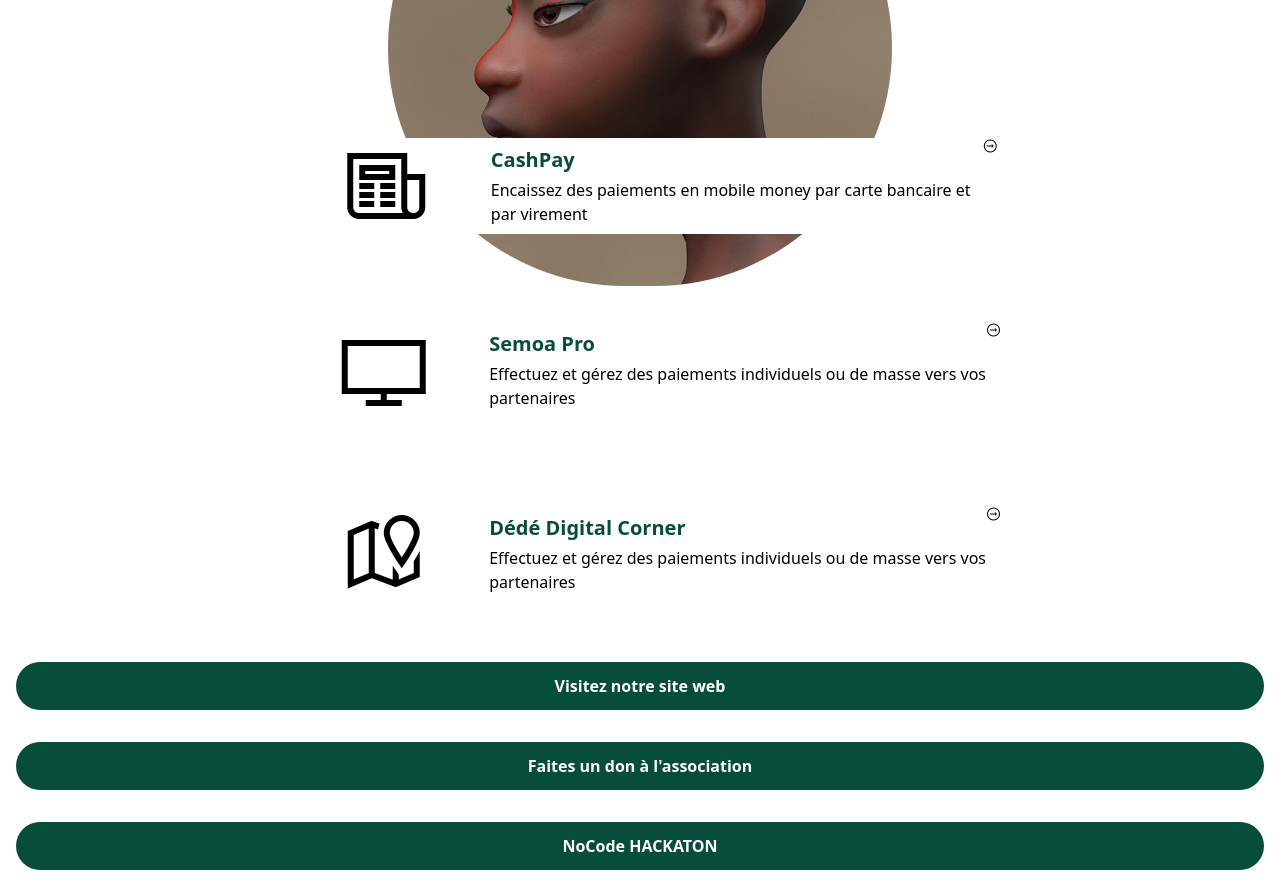
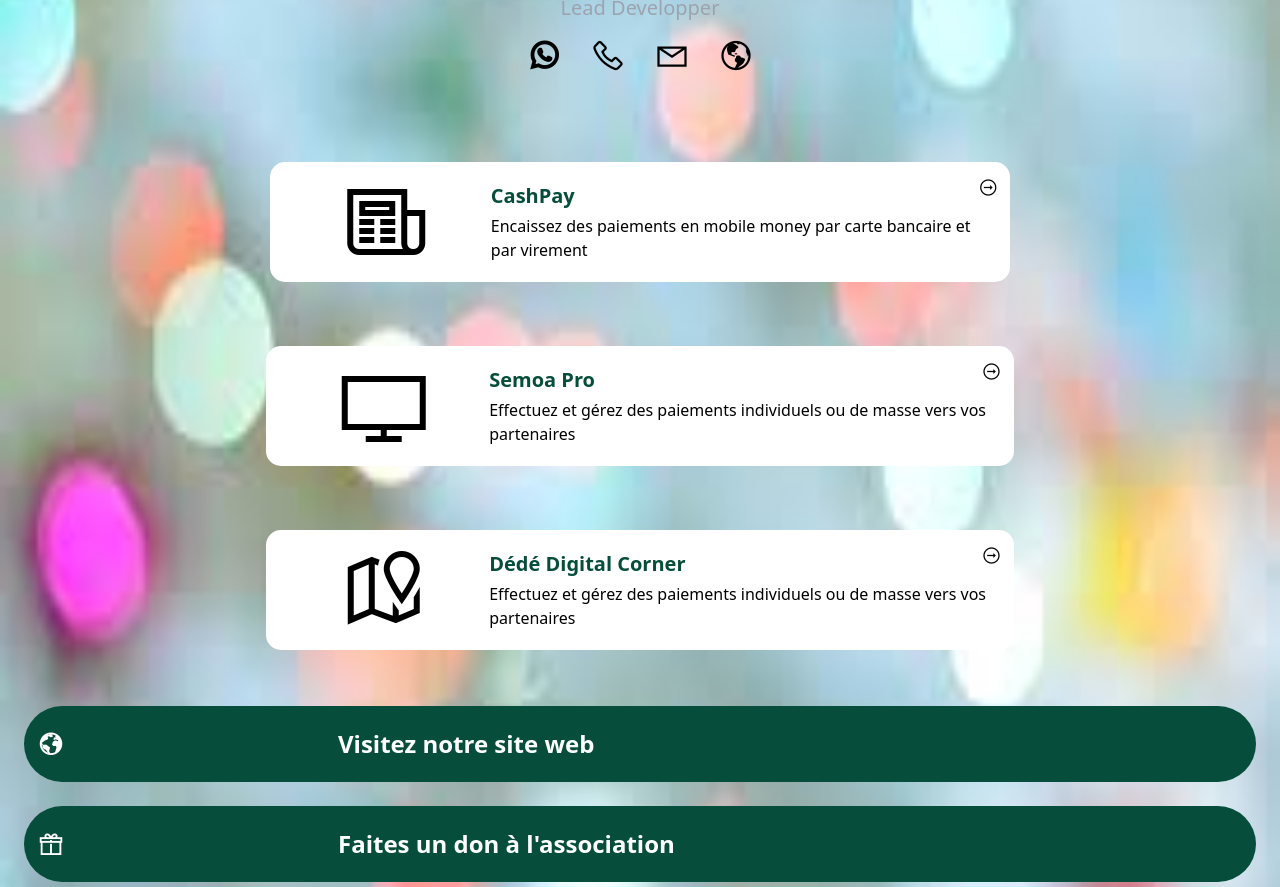
Before and after one commit to helium-tech/mycaticards, a Nuxt app: page /helium-tech/6531645 in a window 1280 px wide. Shown: the part 880-1767 px from the top of the page. Built offline with nearby package versions, Linux system fonts and the light colour scheme.

Commit message:
Profil update

```diff
--- a/pages/helium-tech/6531645.vue
+++ b/pages/helium-tech/6531645.vue
@@ -1,38 +1,33 @@
 <template>
-    <div class="font-sans">
-        <header class="h-auto flex items-center flex-col">
+    <div class="font-['montserrat']">
+         <header class="relative flex flex-col items-center h-auto ">
              <div class="inset-0 w-screen">
                <img src="@/assets/images/banner.jpg" alt="" width="100%">
              </div>
+             <img src="@/assets/images/avatar.jpg" alt="" class="absolute z-50 m-auto border-2 rounded-full -bottom-16" width="40%">
          </header>
-        <div class="relative flex flex-col  items-center h-auto">
-            <img src="@/assets/images/avatar.jpg" alt=""
-                class="absolute rounded-full -top-10 m-auto border-white border-4" width="40%">
-            <span class="font-bold text-2xl mt-28 ">Charles K. DZADU</span>
-            <div class="space-y-4 flex flex-col text-center items-center justify-center">
+        <div class="relative flex flex-col items-center h-auto pb-6">
+        <img src="@/assets/images/bg.jpg" alt="" class="absolute w-full h-full -z-50">
+        <span class="z-10 text-3xl font-bold mt-28">Charles K. DZADU</span>
+        <div class="z-10 flex flex-col items-center justify-center space-y-4 text-center">
             <span class="text-xl text-gray-400">Lead Developper</span>
-                <div class="flex space-x-7 font-bold text-2xl">
+            <div class="flex text-4xl font-bold space-x-7">
                 <i class="lab la-whatsapp"></i>
                 <i class="las la-phone"></i>
                 <i class="las la-envelope"></i>
                 <i class="las la-globe-americas"></i>
             </div>
         </div>
-
-
-
-            <span class="text-green-900 font-bold text-3xl">Nos Services</span>
-
-
-            <div class="p-3 w-auto h-auto bg-white rounded-xl mx-4 my-8">
-                <div class="bg-white h-full w-full relative flex space-x-5 items-center justify-center">
-                    <i class="lar la-arrow-alt-circle-right -rotate-45 absolute top-0 right-0"></i>
-                    <div class="w-1/4 flex text-center items-center justify-center">
-                        <i class="las la-newspaper text-black text-8xl"></i>
+        <span class="mt-5 text-3xl font-bold text-green-900">Nos Services</span>
+        <div class="z-10 w-auto h-auto p-3 mx-4 my-8 bg-white rounded-xl">
+            <div class="relative flex items-center justify-center w-full h-full space-x-5 bg-white">
+                <i class="absolute top-0 right-0 text-xl rotate-45 lar la-arrow-alt-circle-right"></i>
+                <div class="flex items-center justify-center w-1/4 text-center">
+                    <i class="text-black las la-newspaper text-8xl"></i>
                 </div>
                 <div class="w-3/4 space-y-1">
-                        <div class=" w-3/4 inline-block">
-                            <span class="text-green-900 font-bold text-xl">CashPay</span>
+                    <div class="inline-block w-3/4 ">
+                        <span class="text-xl font-bold text-green-900">CashPay</span>
                     </div>
                     <p>
                         Encaissez des paiements en mobile money par carte bancaire et par virement
@@ -40,17 +35,15 @@
                 </div>
             </div>
         </div>
-
-
-            <div class="p-3 w-auto h-auto bg-white rounded-xl mx-4 my-8">
-                <div class="bg-white h-full w-full relative flex space-x-5 items-center justify-center">
-                    <i class="lar la-arrow-alt-circle-right -rotate-45 absolute top-0 right-0"></i>
-                    <div class="w-1/4 flex text-center items-center justify-center">
-                        <i class="las la-desktop text-black text-8xl"></i>
+        <div class="z-10 w-auto h-auto p-3 mx-4 my-8 bg-white rounded-xl">
+            <div class="relative flex items-center justify-center w-full h-full space-x-5 bg-white">
+                <i class="absolute top-0 right-0 text-xl -rotate-45 lar la-arrow-alt-circle-right"></i>
+                <div class="flex items-center justify-center w-1/4 text-center">
+                    <i class="text-black las la-desktop text-8xl"></i>
                 </div>
                 <div class="w-3/4 space-y-1">
-                        <div class=" w-3/4 inline-block">
-                            <span class="text-green-900 font-bold text-xl">Semoa Pro</span>
+                    <div class="inline-block w-3/4 ">
+                        <span class="text-xl font-bold text-green-900">Semoa Pro</span>
                     </div>
                     <p>
                        Effectuez et gérez des paiements individuels ou de masse vers vos partenaires
@@ -58,17 +51,15 @@
                 </div>
             </div>
         </div>
-
-
-            <div class="p-3 w-auto h-auto bg-white rounded-xl mx-4 my-8">
-                <div class="bg-white h-full w-full relative flex space-x-5 items-center justify-center">
-                    <i class="lar la-arrow-alt-circle-right -rotate-45 absolute top-0 right-0"></i>
-                    <div class="w-1/4 flex text-center items-center justify-center">
-                        <i class="las la-map-marked text-black text-8xl"></i>
+        <div class="z-10 w-auto h-auto p-3 mx-4 my-8 bg-white rounded-xl">
+            <div class="relative flex items-center justify-center w-full h-full space-x-5 bg-white">
+                <i class="absolute top-0 right-0 text-xl -rotate-45 text- lar la-arrow-alt-circle-right"></i>
+                <div class="flex items-center justify-center w-1/4 text-center">
+                    <i class="text-black las la-map-marked text-8xl"></i>
                 </div>
                 <div class="w-3/4 space-y-1">
-                        <div class=" w-3/4 inline-block">
-                            <span class="text-green-900 font-bold text-xl">Dédé Digital Corner</span>
+                    <div class="inline-block w-3/4 ">
+                        <span class="text-xl font-bold text-green-900">Dédé Digital Corner</span>
                     </div>
 
                     <p>
@@ -78,25 +69,34 @@
             </div>
         </div>
 
-            <div class="w-full m-4 flex flex-col justify-center items-center px-4">
-                <a href="#"
-                    class="w-full h-auto rounded-3xl text-center bg-green-900 text-white font-semibold text-base  py-3">Visitez
-                    notre site web</a>
+        <div class="z-10 flex flex-col items-center justify-center w-full p-6 space-y-6">
+            <a href="#" class="flex items-center justify-center w-full h-auto px-3 py-5 text-lg font-semibold text-center text-white bg-green-900 rounded-xxl sm:text-2xl">
+                <div class="w-1/4 text-left">
+                    <i class="text-3xl las la-globe"></i>
+                </div>
+                <div class="w-3/4 text-left">
+                    <span class="">Visitez notre site web</span>
+                </div>
+            </a>
+            <a href="#" class="flex items-center justify-center w-full h-auto px-3 py-5 text-lg font-semibold text-center text-white bg-green-900 rounded-xxl sm:text-2xl">
+                <div class="w-1/4 text-left">
+                    <i class="text-3xl las la-gift"></i>
+                </div>
+                <div class="w-3/4 text-left">
+                    <span>Faites un don à l'association</span>
+                </div>
+            </a>
+            <a href="#" class="flex items-center justify-center w-full h-auto px-3 py-5 text-lg font-semibold text-center text-white bg-green-900 rounded-xxl sm:text-2xl">
+                <div class="w-1/4 text-left">
+                    <i class="text-3xl las la-code"></i>
+                </div>
+                <div class="w-3/4 text-left">
+                    <span class=""> NoCode HACKATON</span>
+                </div>
+            </a>
         </div>
 
-            <div class="w-full m-4 flex flex-col justify-center items-center px-4">
-                <a href="#"
-                    class="w-full h-auto rounded-3xl text-center bg-green-900 text-white font-semibold text-base  py-3">Faites
-                    un
-                    don à l'association</a>
-            </div>
-
-            <div class="w-full m-4 flex flex-col justify-center items-center px-4">
-                <a href="#"
-                    class="w-full h-auto rounded-3xl text-center bg-green-900 text-white font-semibold text-base py-3">NoCode
-                    HACKATON</a>
-            </div>
-            <div class="flex space-x-8 text-3xl text-green-900">
+        <div class="z-10 flex space-x-8 text-4xl text-green-900">
             <i class="lab la-facebook"></i>
             <i class="lab la-instagram"></i>
             <i class="lab la-twitter-square"></i>
--- a/tailwind.config.js
+++ b/tailwind.config.js
@@ -1,9 +1,19 @@
+/** @type {import('tailwindcss').Config} */
 module.exports = {
+    content: [
+      "./public/**.html"
+    ],
     theme: {
-        extends: {
-            fontFamily: {
-                'sans': ['Montserrat']
-            }
+      borderRadius:{
+        'xxl':'40px',
+        'xl':'15px',
+        'full':'100%'
+      },
+      extend: {
+        fontFamily:{
+          'police':['']
         }
-    }
-}
+      },
+    },
+    plugins: [],
+  }
```
Also changed, not shown: assets/images/bg.jpg (added). Lines whose indentation alone changed are shown as unchanged.
